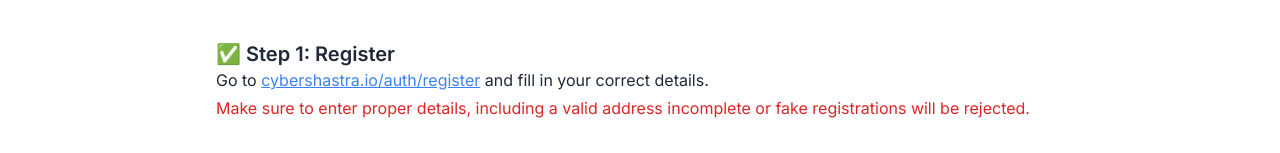
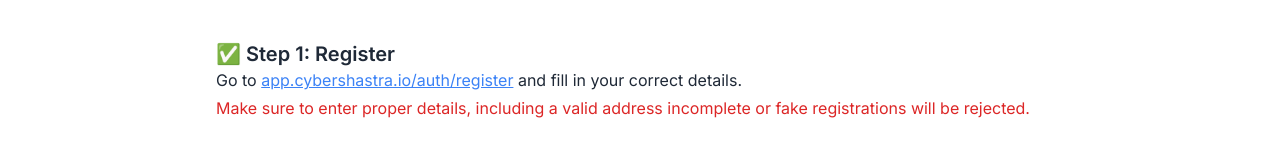
Before and after one commit to Cybershastra/cybershastra.github.io, a plain HTML site: page index.html in a window 1280 px wide. Shown: the part 248-401 px from the top of the page. Drawn offline with nearby package versions, Linux system fonts and the light colour scheme.

Commit message:
Update index.html

```diff
--- a/index.html
+++ b/index.html
@@ -34,7 +34,7 @@
         <div>
             <h3 class="text-xl font-semibold text-gray-800">✅ Step 1: Register</h3>
             <p>
-              Go to <a href="https://www.cybershastra.io/auth/register" class="text-blue-500 underline">cybershastra.io/auth/register</a> and fill in your correct details.
+              Go to <a href="https://www.cybershastra.io/auth/register" class="text-blue-500 underline">app.cybershastra.io/auth/register</a> and fill in your correct details.
               <span class="block mt-1 text-red-600 font-medium">Make sure to enter proper details, including a valid address incomplete or fake registrations will be rejected.</span>
             </p>
           </div>
```
